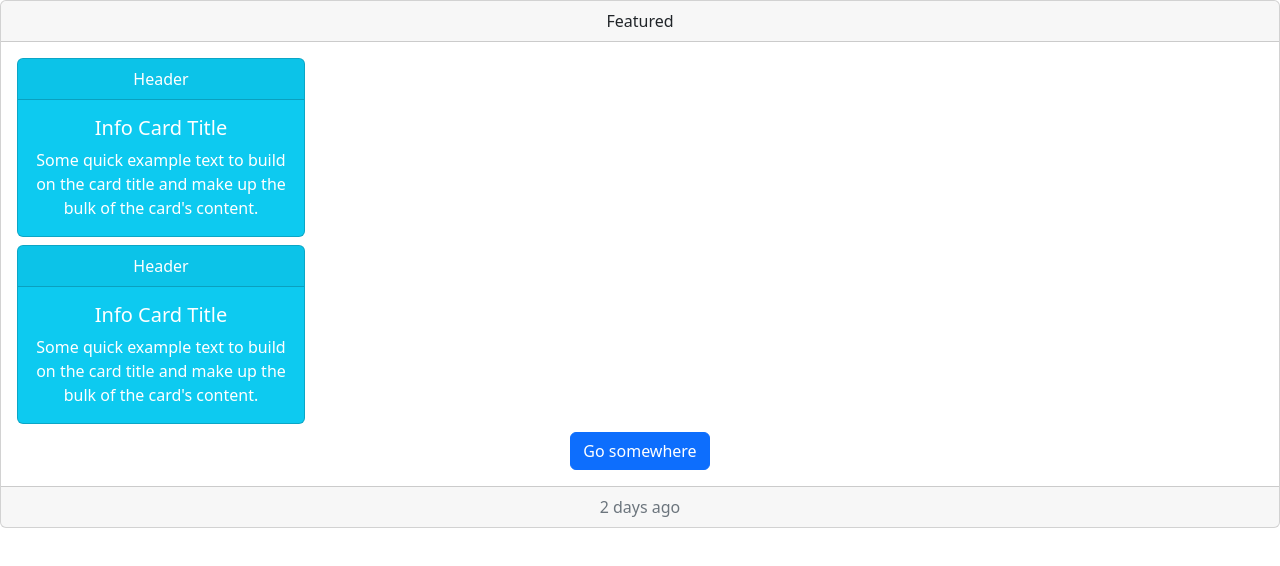
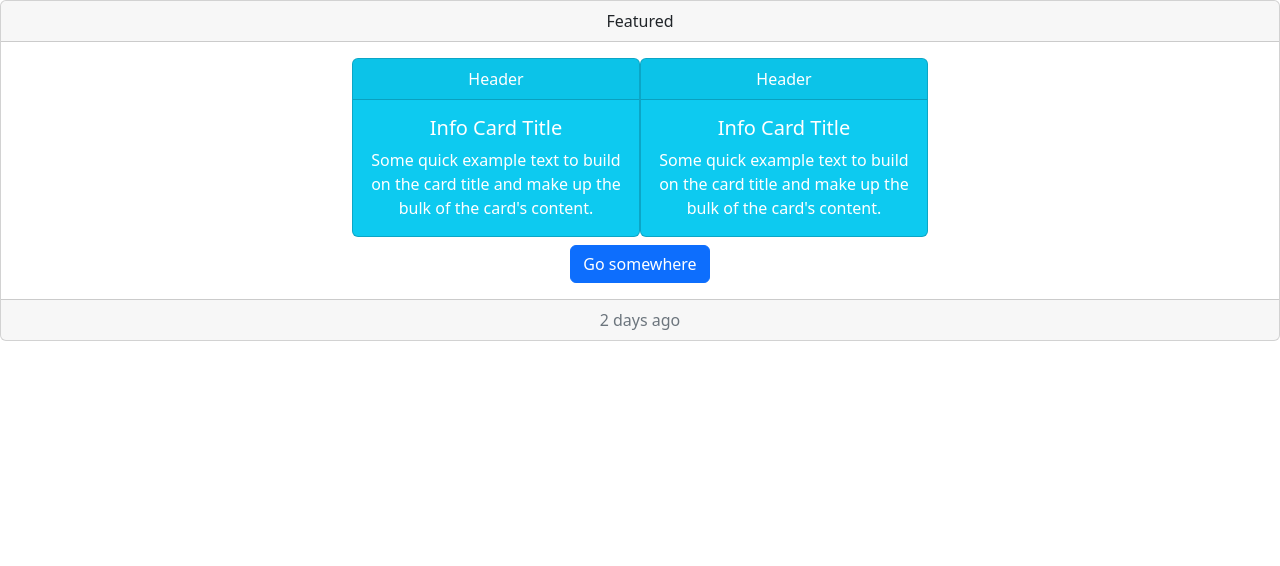
Before and after one commit to Saleck-Eljili/world-cup-2022, a React (Create React App) app: page / in a window 1280 px wide. Shown: the top 566 px of the page. Built offline with nearby package versions, Linux system fonts and the light colour scheme.

Commit message:
feat: center country cards

```diff
--- a/src/App.js
+++ b/src/App.js
@@ -9,7 +9,7 @@ function App() {
       <Card className="text-center">
         <Card.Header>Featured</Card.Header>
         <Card.Body>
-          <div>
+          <div className="d-flex justify-content-center">
             <Card
               bg={variant.toLowerCase()}
               key={variant}
```
